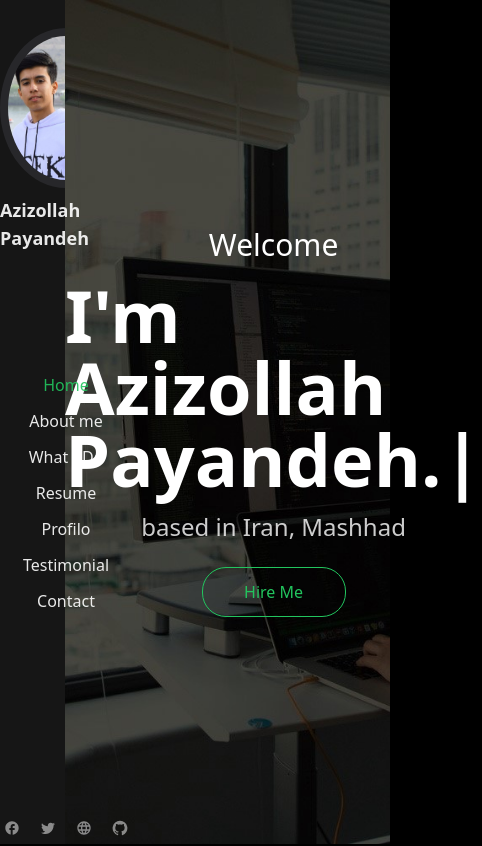
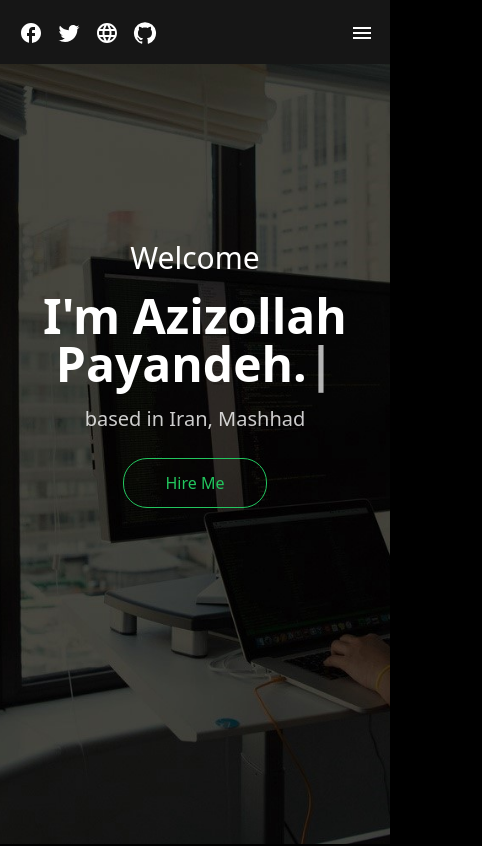
Before and after one commit to azizollahpayandeh/AzizollahPersonalSite, a React (Create React App) app: page / in a window 390 px wide. Shown: the top 846 px of the page, 482 px wide, since content can reach past the window. Built offline with nearby package versions, Linux system fonts and the light colour scheme.

Commit message:
for test

```diff
--- a/src/Components/AboutMe/AbouMe.js
+++ b/src/Components/AboutMe/AbouMe.js
@@ -4,6 +4,16 @@ export default function AbouMe() {
   return (
     <div className=''>
         <h1 className='text-5xl'>Know me more</h1>
+        <h1 className='text-5xl'>Know me more</h1>
+        <h1 className='text-5xl'>Know me more</h1>
+        <h1 className='text-5xl'>Know me more</h1>
+        <h1 className='text-5xl'>Know me more</h1>
+        <h1 className='text-5xl'>Know me more</h1>
+        <h1 className='text-5xl'>Know me more</h1>
+        <h1 className='text-5xl'>Know me more</h1>
+        <h1 className='text-5xl'>Know me more</h1>
+        <h1 className='text-5xl'>Know me more</h1>
+        <h1 className='text-5xl'>Know me more</h1>
         <hr  className='w-8 text-green-500'/>
 
     </div>
--- a/src/Components/LeftBar/LeftBar.js
+++ b/src/Components/LeftBar/LeftBar.js
@@ -1,60 +1,125 @@
-import React from 'react'
+import React, { useState, useEffect } from "react";
 import FacebookOutlinedIcon from "@mui/icons-material/FacebookOutlined";
 import TwitterIcon from "@mui/icons-material/Twitter";
+import MenuIcon from "@mui/icons-material/Menu";
 import LanguageIcon from "@mui/icons-material/Language";
+import CloseIcon from "@mui/icons-material/Close";
 import GitHubIcon from "@mui/icons-material/GitHub";
 
+const socialIcons = [
+  { icon: <FacebookOutlinedIcon />, className: "p-[1px] cursor-pointer" },
+  { icon: <TwitterIcon />, className: "p-[1px]  cursor-pointer" },
+  { icon: <LanguageIcon />, className: "p-[1px]  cursor-pointer" },
+  { icon: <GitHubIcon />, className: "p-[1px]  cursor-pointer" },
+];
+
 export default function LeftBar() {
+  const [showLeftBar, setShowLeftBar] = useState(true);
+  const [showMenu, setShowMenu] = useState(false);
+
+  const menuItems = [
+    { text: "Home", link: "#" },
+    { text: "About me", link: "#" },
+    { text: "What I Do", link: "#" },
+    { text: "Resume", link: "#" },
+    { text: "Profilo", link: "#" },
+    { text: "Testimonial", link: "#" },
+    { text: "Contact", link: "#" },
+  ];
+
+  useEffect(() => {
+    const handleResize = () => {
+      if (window.innerWidth <= 768) {
+        setShowLeftBar(false);
+      } else {
+        setShowLeftBar(true);
+      }
+    };
+
+    window.addEventListener("resize", handleResize);
+
+    handleResize();
+
+    return () => window.removeEventListener("resize", handleResize);
+  }, []);
+
+  if (!showLeftBar) {
     return (
+      <div className="fixed top-0 left-0 w-full bg-[#161616] text-white p-4">
+      <div className="flex justify-between items-center">
+        <div className="flex gap-3 p-[2px]">
+          {socialIcons.map((item, index) => (
+            <div key={index} className={item.className}>
+              {item.icon}
+            </div>
+          ))}
+        </div>
+        <button
+          onClick={() => setShowMenu(!showMenu)}
+          className="md:hidden block text-white focus:outline-none"
+        >
+          {showMenu ? <CloseIcon /> : <MenuIcon />}
+        </button>
+      </div>
+      {showMenu && (
+        <ul className="md:hidden">
+          {menuItems.map((item, index) => (
+            <li key={index}>
+              <a href={item.link}>{item.text}</a>
+            </li>
+          ))}
+        </ul>
+      )}
+    </div>
 
-    <div className="left grid col-span-2 bg-[#161616] text-white h-[100vh]">
+
+    )
+  }
+
+  const name = "Azizollah Payandeh";
+  const profileImageSrc = "./images/mee.jpg";
+
+  return (
+    <div className="left-bar fixed top-0 bottom-0 bg-[#161616] text-white w-[250px]">
+      {" "}
       <div className="flex flex-col items-center mt-7">
         <img
-        src="./images/mee.jpg"
+          src={profileImageSrc}
           alt=""
           className="rounded-[50%] border-8 w-40 h-40 border-zinc-800"
         />
-      <h1 className="text-lg font-semibold mt-2 opacity-90">
-        Azizollah Payandeh
-      </h1>
+        <h1 className="text-lg font-semibold mt-3 opacity-90">{name}</h1>
       </div>
-
-    <div className="list-none flex flex-col items-center gap-3 mt-5 font-medium opacity-90 ">
+      <div className="list-none flex flex-col items-center gap-5 mt-[130px] font-medium opacity-90">
         <a href="#">
-        <li className="text-green-500">Home</li>
+          <li className="text-green-500 hover:bg-green-500">Home</li>
         </a>
-
         <a href="#">
-        <li>About me</li>
+          <li className="hover:text-green-500">About me</li>
         </a>
-
         <a href="#">
-        <li>What I Do</li>
+          <li className="hover:text-green-500">What I Do</li>
         </a>
-
         <a href="#">
-        <li>Resume</li>
+          <li className="hover:text-green-500">Resume</li>
         </a>
-
         <a href="#">
-        <li>Profilo</li>
+          <li className="hover:text-green-500">Profilo</li>
         </a>
-
         <a href="#">
-        <li>Testimonial</li>
+          <li className="hover:text-green-500">Testimonial</li>
         </a>
-
         <a href="#">
-        <li>Contact</li>
+          <li className="hover:text-green-500">Contact</li>
         </a>
       </div>
-
-    <div className="flex justify-center items-end gap-3 opacity-50 mb-1">
-      <FacebookOutlinedIcon className="p-1 cursor-pointer" />
-      <TwitterIcon className="p-1 cursor-pointer" />
-      <LanguageIcon className="p-1 cursor-pointer" />
-      <GitHubIcon className="p-1 cursor-pointer" />
+      <div className="flex justify-center items-end gap-3 opacity-50 mt-[220px] ">
+        {socialIcons.map((item, index) => (
+          <div key={index} className={item.className}>
+            {item.icon}
+          </div>
+        ))}
       </div>
     </div>
-  )
+  );
 }
--- a/src/Components/RightBar/RightBar.js
+++ b/src/Components/RightBar/RightBar.js
@@ -1,17 +1,15 @@
 import React from "react";
-
 import Typewriter from "typewriter-effect";
 
 export default function RightBar() {
   return (
-
     <div
-        className=" grid col-span-10 bg-fixed bg-cover bg-no-repeat bg-center"
+      className="right-bar  overflow-auto bg-fixed bg-cover bg-no-repeat bg-center col-span-10 md:col-span-2 h-[100vh]"
       style={{ backgroundImage: `url(./images/introC.jpg)` }}
     >
-        <div className="flex flex-col justify-center items-center text-white gap-4">
-          <h1 className="text-3xl font-medium">Welcome</h1>
-          <h1 className="text-7xl font-semibold">
+      <div className="flex flex-col justify-center items-center text-white gap-4 md:mt-[320px] mt-60  text-center ">
+        <h1 className="text-3xl font-medium md:text-4xl ">Welcome</h1>
+        <h1 className="text-5xl md:text-7xl font-semibold">
           <Typewriter
             onInit={(typeWriter) => {
               typeWriter
@@ -19,14 +17,13 @@ export default function RightBar() {
                 .start()
                 .pauseFor(2000)
                 .deleteAll()
-                  .typeString("I'm a Front-End-Developer.")
+                .typeString("I'm a Front-End Developer.")
                 .start()
                 .pauseFor(2000)
                 .deleteAll()
                 .typeString("I'm a Programmer.")
                 .start()
-                  .pauseFor(2000)
-
+                .pauseFor(2000);
             }}
             options={{
               loop: true,
@@ -34,12 +31,12 @@ export default function RightBar() {
           />
         </h1>
 
-          <p className="text-2xl opacity-80">based in Iran, Mashhad</p>
+        <p className="text-[20px] opacity-80">based in Iran, Mashhad</p>
 
-          <button className="border hover:bg-green-500 hover:text-white transition-all border-green-500 p-3 font-medium mt-2 w-36 rounded-3xl text-green-500 ">Hire Me</button>
+        <button className="border hover:bg-green-500 hover:text-white transition-all border-green-500 p-3 font-medium mt-2 w-36 rounded-3xl text-green-500">
+          Hire Me
+        </button>
       </div>
     </div>
-
-
   );
 }
--- a/src/Pages/IndexPage/IndexPage.js
+++ b/src/Pages/IndexPage/IndexPage.js
@@ -4,7 +4,7 @@ import RightBar from "../../Components/RightBar/RightBar";
 import LeftBar from "../../Components/LeftBar/LeftBar";
 
 export default function IndexPage() {
-  return <div className="grid grid-cols-12  ">
+  return <div className="">
     <LeftBar/>
     <RightBar/>
     <AbouMe/>
```
Lines whose indentation alone changed are shown as unchanged.
